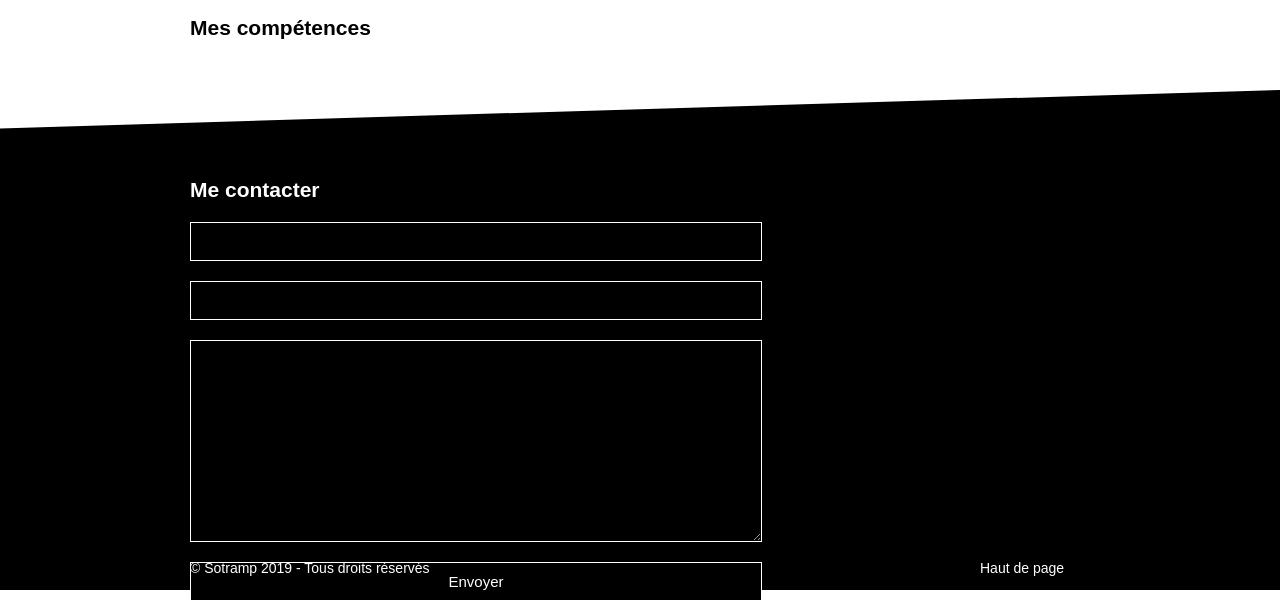
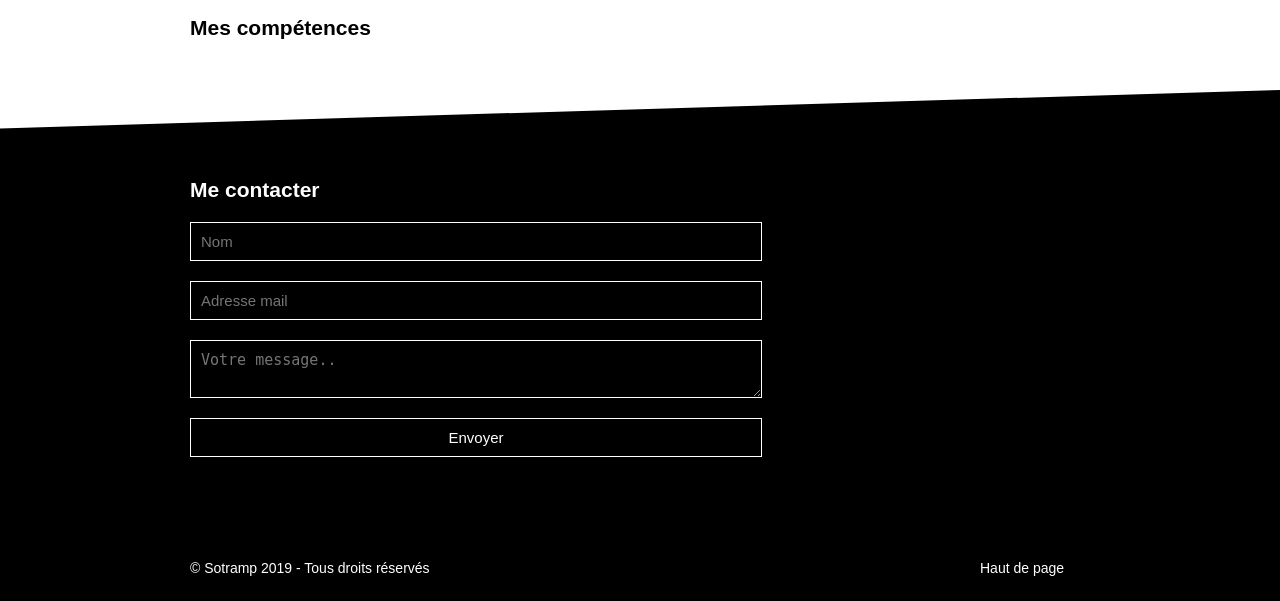
Before and after one commit to Thiboooo/portfolio-django, a Django app: page / in a window 1280 px wide. Shown: the part 706-1307 px from the top of the page. After the commit the page ends 1282 px from the top, so only its background shows below. Run offline with Django 3.2, Linux system fonts and the light colour scheme; data comes from the database, SQL or seed files in the repository; some libraries are stand-ins or nearby versions.

Commit message:
contact form

```diff
--- a/portfolio/templates/layouts/footer.html
+++ b/portfolio/templates/layouts/footer.html
@@ -10,12 +10,9 @@
                 <h2>Me contacter</h2>
                 <form role="form" method="post" action="">
                     {% csrf_token %}
-                    <!--<input type="text" name="nom" placeholder="Nom">
-                    <input type="mail" name="mail" placeholder="Adresse mail">
-                    <textarea name="message" placeholder="Votre message.." maxlength="250"></textarea>-->
-                    {{ form.contactName }}
-                    {{ form.contactEmail }}
-                    {{ form.message }}
+                    <input type="text" name="contactName" required id="id_contactName" placeholder="Nom">
+                    <input type="mail" name="contactEmail" required id="id_contactEmail" placeholder="Adresse mail">
+                    <textarea name="message" required id="id_message" placeholder="Votre message.." maxlength="250"></textarea>
                     <input type="submit" value="Envoyer">
                 </form>
             </div>
```
